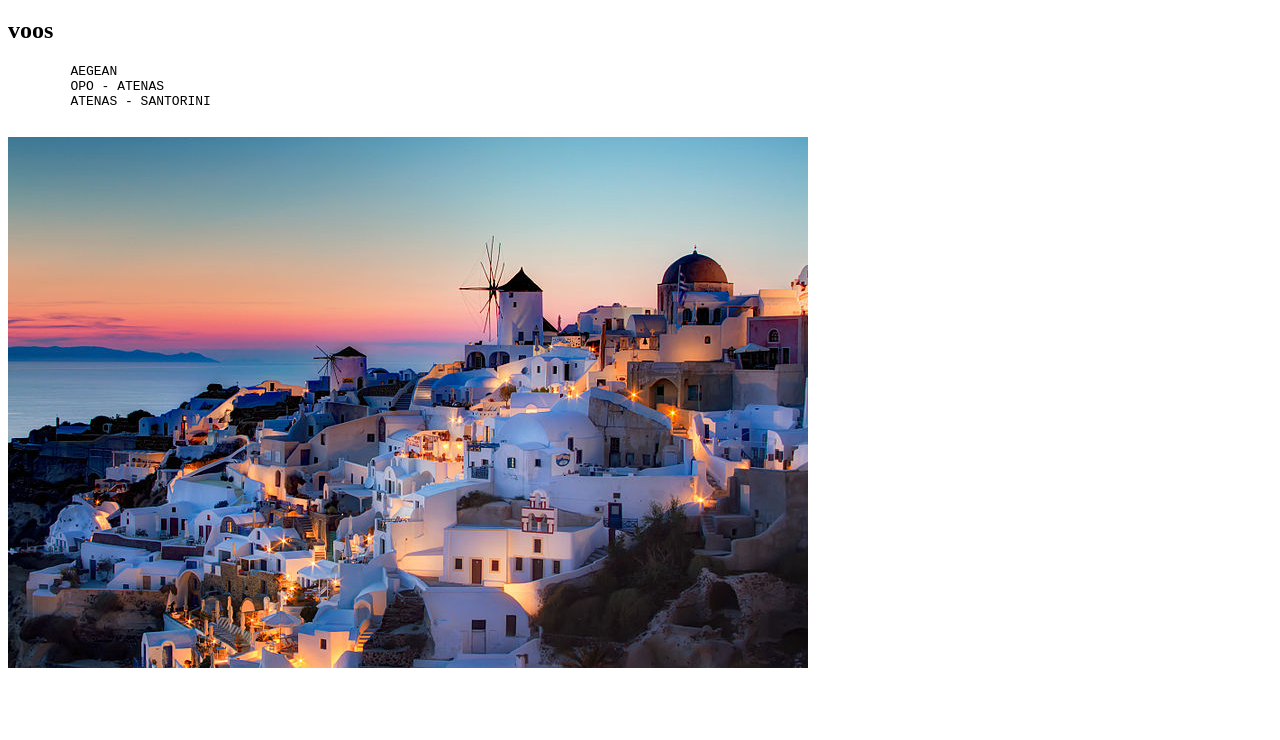
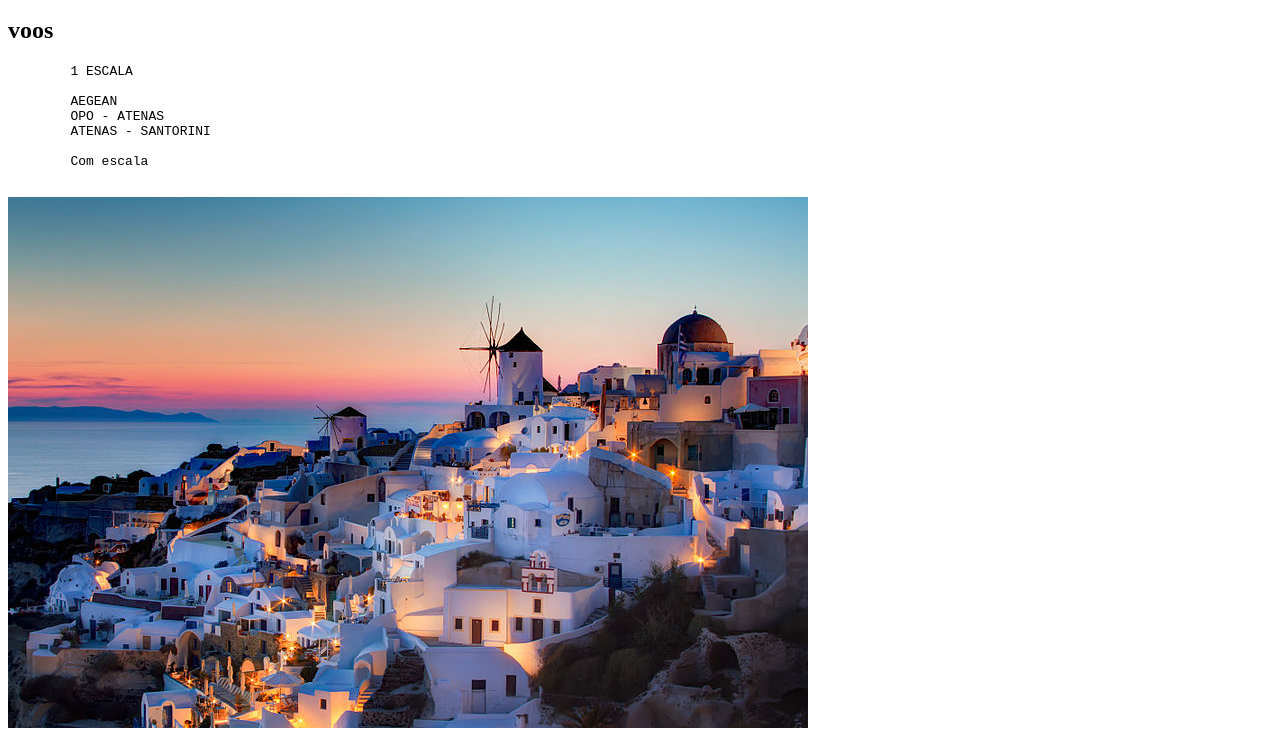
Before and after one commit to engcguerra/city1, a plain HTML site: page santorini.html in a window 1280 px wide. Shown: the part 137-877 px from the top of the page. Before the commit the page ends 817 px from the top, so only its background shows below. Drawn offline with Linux system fonts and the light colour scheme.

Commit message:
com escalas

```diff
--- a/santorini.html
+++ b/santorini.html
@@ -13,9 +13,13 @@
     </p>
     <h2>voos</h2>
     <pre>
+        1 ESCALA
+
         AEGEAN
         OPO - ATENAS
         ATENAS - SANTORINI
+
+        Com escala
     </pre>
     <img src="santorini.jpg">
 
```
